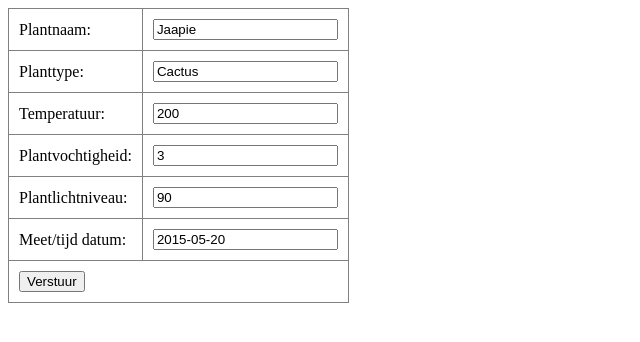
After one commit to cassshh/ProjectPlant, a PHP site: page /send.php in a window 1280 px wide. The commit adds this page. Shown: the top 342 px of the page, without its empty margins (0-640 px from the left). Run offline with PHP 8.4, Linux system fonts and the light colour scheme.

Commit message:
Android & Server Update

```diff
--- a/Server/data.php
+++ b/Server/data.php
@@ -27,7 +27,7 @@ try {
 //$company_id = isset($_GET['company_id']) ? $_GET['company_id'] : die();
 
 // SQL query and prepared statement
-$stmt = $con->prepare("SELECT * FROM PLANT_GEGEVENS");
+$stmt = $con->prepare("SELECT * FROM PLANT");
 //$stmt->bindParam(':company_id', $company_id);
 $stmt->execute();
 
--- a/Server/dataPretty.php
+++ b/Server/dataPretty.php
@@ -27,7 +27,7 @@ try {
 //$company_id = isset($_GET['company_id']) ? $_GET['company_id'] : die();
 
 // SQL query and prepared statement
-$stmt = $con->prepare("SELECT * FROM PLANT_GEGEVENS");
+$stmt = $con->prepare("SELECT * FROM PLANT");
 //$stmt->bindParam(':company_id', $company_id);
 $stmt->execute();
 
--- /dev/null
+++ b/Server/send.php
@@ -0,0 +1,62 @@
+<?php
+session_start();
+$plantNaam = 'Jaapie';
+$_SESSION['plantNaam'] = $plantNaam;
+
+$plantType = 'Cactus';
+$_SESSION['plantType'] = $plantType;
+
+$temperatuur = '200';
+$_SESSION['temperatuur'] = $temperatuur;
+
+$plantVochtigheid = '3';
+$_SESSION['plantVochtigheid'] = $plantVochtigheid;
+
+$plantLichtNiveau = '90';
+$_SESSION['plantLichtNiveau'] = $plantLichtNiveau;
+
+$meetTijd = '2015-05-20 11:04:23';
+$_SESSION['meetTijd'] = $meetTijd;
+?>
+<!DOCTYPE HTML PUBLIC "-//W3C//DTD HTML 4.01//EN" "http://www.w3.org/TR/html4/strict.dtd">
+<html>
+    <head>
+        <style>
+            table, th, td
+            {
+                border: 1px solid grey;
+                border-collapse: collapse;
+                padding: 10px;
+                width: auto;
+            }
+        </style>
+        <title>Overzicht van de opgehaalde plantgegevens</title>
+    </head>
+    <body>
+        <form id='signup' action='receive.php' method='POST'>
+            <table>
+                <tr>
+                    <td>Plantnaam:</td><td><input type='text' name='plantNaam' value=<?php echo $plantNaam ?>></td>
+                </tr>
+                <tr>
+                    <td>Planttype:</td><td><input type='text' name ='plantType' value=<?php echo $plantType ?>></td>
+                </tr>
+                <tr>
+                    <td>Temperatuur:</td><td><input type='text' name='temperatuur' value=<?php echo $temperatuur ?>></td>
+                </tr>
+                <tr>
+                    <td>Plantvochtigheid:</td><td><input type='text' name='plantVochtigheid' value=<?php echo $plantVochtigheid ?>></td>
+                </tr>
+                <tr>
+                    <td>Plantlichtniveau:</td><td><input type='text' name='plantLichtNiveau' value=<?php echo $plantLichtNiveau ?>></td>
+                </tr>
+                <tr>
+                    <td>Meet/tijd datum:</td><td><input type='text' name='meetTijd' value=<?php echo $meetTijd ?>></td>
+                </tr>
+                <tr>
+                    <td colspan='2'><input type='submit' value='Verstuur'></td>
+                </tr>
+            </table>
+        </form>
+    </body>
+</html>
```
Also changed, not shown: Server/receive.php (added, +33 -0 lines), 1 other file.
